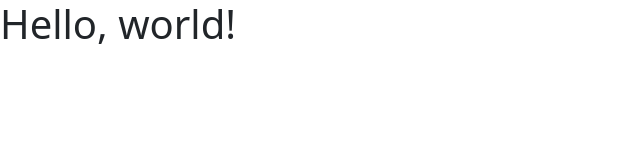
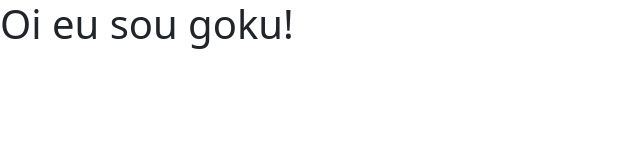
Before and after one commit to Toguro-Da-loud/projetointegrador.GML, a plain HTML site: page index.html in a window 1280 px wide. Shown: the whole page, without its empty margins (0-640 px from the left). Drawn offline with nearby package versions, Linux system fonts and the light colour scheme.

Commit message:
Update index.html

```diff
--- a/index.html
+++ b/index.html
@@ -11,7 +11,7 @@
     <title>Hello, world!</title>
   </head>
   <body>
-    <h1>Hello, world!</h1>
+    <h1>Oi eu sou goku!</h1>
 
     <!-- Optional Java; choose one of the two! -->
 
```
